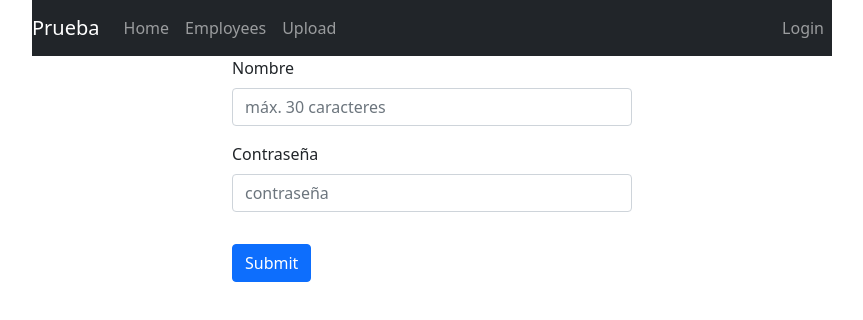
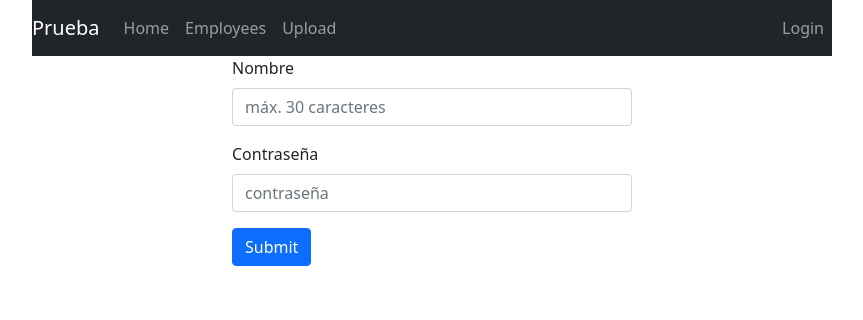
Before and after one commit to hu-al/prueba-tecnica, a React (Create React App) app: page /login in a window 1280 px wide. Shown: the top 320 px of the page, without its empty margins (208-1071 px from the left). Built offline with nearby package versions, Linux system fonts and the light colour scheme.

Commit message:
corrección de estilos en botones

```diff
--- a/src/components/Employees.js
+++ b/src/components/Employees.js
@@ -92,7 +92,9 @@
             {errors.date}
           </Form.Control.Feedback>
         </Form.Group>
-        <Button type="submit">Submit</Button>
+        <Button type="submit" className={styles.submitButton}>
+          Submit
+        </Button>
       </Form>
     </div>
   );
--- a/src/components/Employees.module.css
+++ b/src/components/Employees.module.css
@@ -2,3 +2,7 @@
   width: 50%;
   margin: 2rem auto;
 }
+
+.submitButton {
+  margin: 1rem 0;
+}
--- a/src/components/Login.module.css
+++ b/src/components/Login.module.css
@@ -4,5 +4,5 @@
 }
 
 .submit {
-  margin: 2rem 0rem;
+  margin: 1rem 0rem;
 }
```
